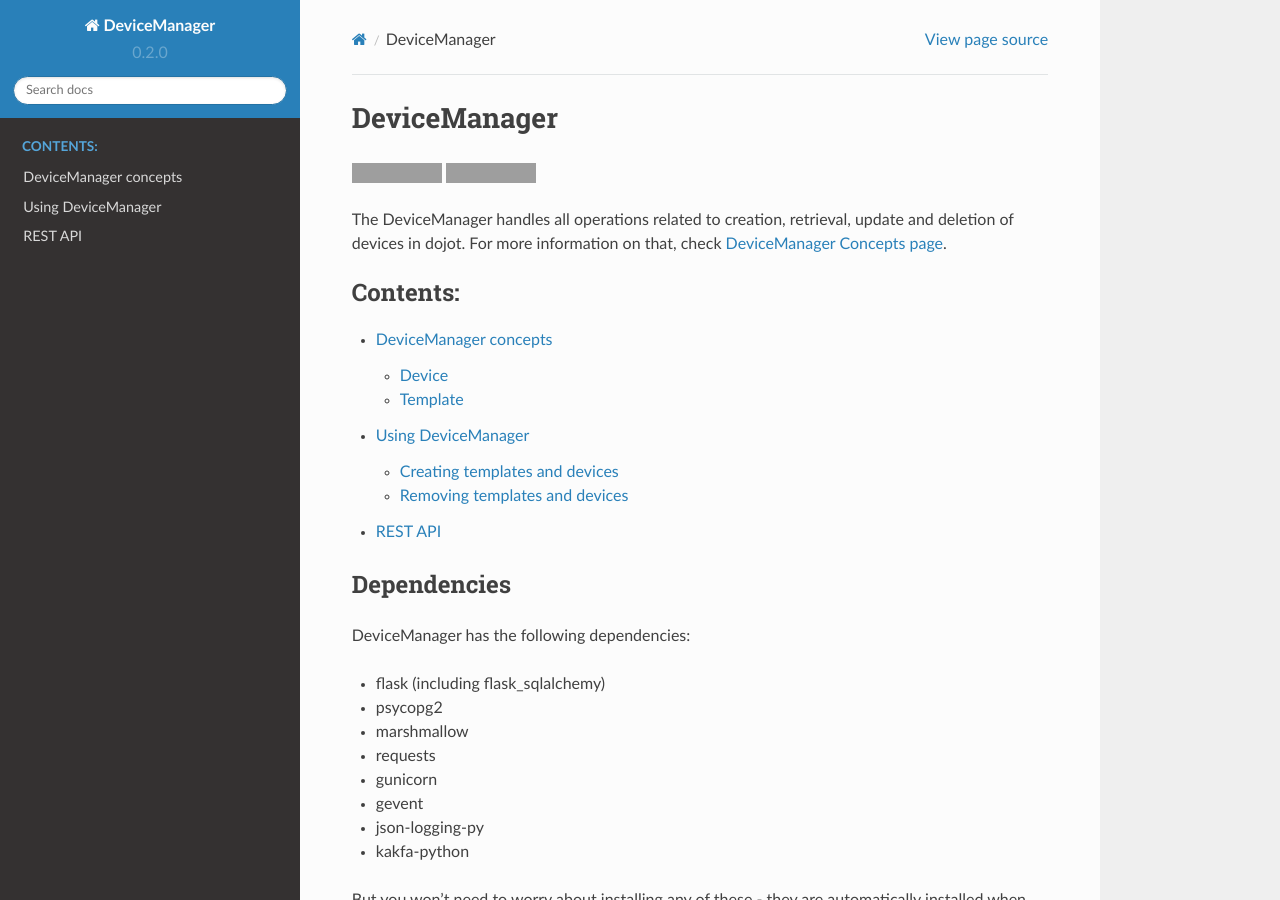
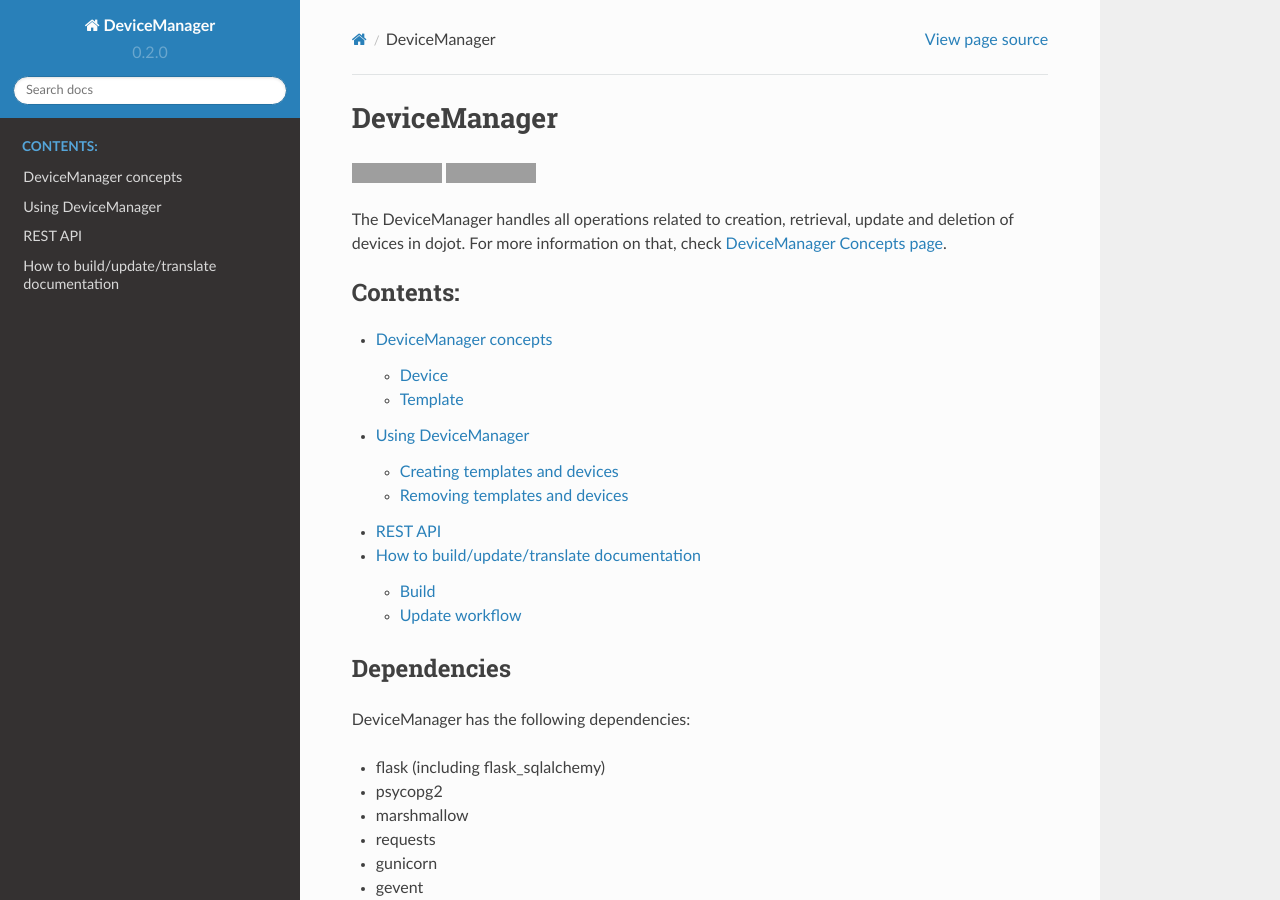
Before and after one commit to rascaraficci/device-manager, a Sphinx documentation site: the page built from docs/index.rst, in a window 1280 px wide and 900 px high. Built offline with Sphinx 7.4.7 and the Read the Docs theme 2.0.0, drawn with Linux system fonts in a browser that asks for light colours; some of the changed lines change nothing that is shown; grey boxes are pictures that could not be loaded.

Commit message:
Adding instructions on how to build documentation and translations

```diff
--- /dev/null
+++ b/docs/building-documentation.rst
@@ -0,0 +1,58 @@
+How to build/update/translate documentation
+===========================================
+
+If you have a local clone of this repository and you want to change the
+documentation, then you should follow this simple guide.
+
+Build
+-----
+
+The readable version of this documentation can be generated by means of
+sphinx. In order to do so, please follow the steps below. Those are
+actually based off `ReadTheDocs documentation`_.
+
+.. code:: shell
+
+    pip install sphinx sphinx-autobuild sphinx_rtd_theme sphinx-intl
+    make html
+
+For that to work, you must have pip installed on the machine used to
+build the documentation. To install pip on an Ubuntu machine:
+
+.. code:: shell
+
+    sudo apt-get install python-pip
+
+To build the documentation in Brazilian Portuguese language, run the
+following extra commands:
+
+.. code:: shell
+
+    sphinx-intl -c conf.py build -d locale
+    make html BUILDDIR=build/html-pt_BR O='-d build/doctrees/ -D language=pt_BR'
+
+Update workflow
+---------------
+
+To update the documentation, follow the steps below:
+
+1. Update the source files for the english version
+2. Extract translatable messages from the english version
+
+.. code:: shell
+
+    > make gettext
+
+3. Update the message catalog (PO Files) for pt\_BR language
+
+.. code:: shell
+
+    sphinx-intl -c conf.py update -p build/gettext -l pt_BR
+
+4. Translate the messages in the pt\_BR language PO files
+
+This workflow is based on the `Sphinx i18n guide`_.
+
+
+.. _ReadTheDocs documentation: https://docs.readthedocs.io/en/latest/getting_started.html
+.. _Sphinx i18n guide: http://www.sphinx-doc.org/en/stable/intl.html
--- a/docs/index.rst
+++ b/docs/index.rst
@@ -15,6 +15,7 @@ check `DeviceManager Concepts page`_.
    concepts
    using-device-manager
    api
+   building-documentation
 
 .. Indices and tables
 .. ==================
```
Also changed, not shown: 2 other files.
